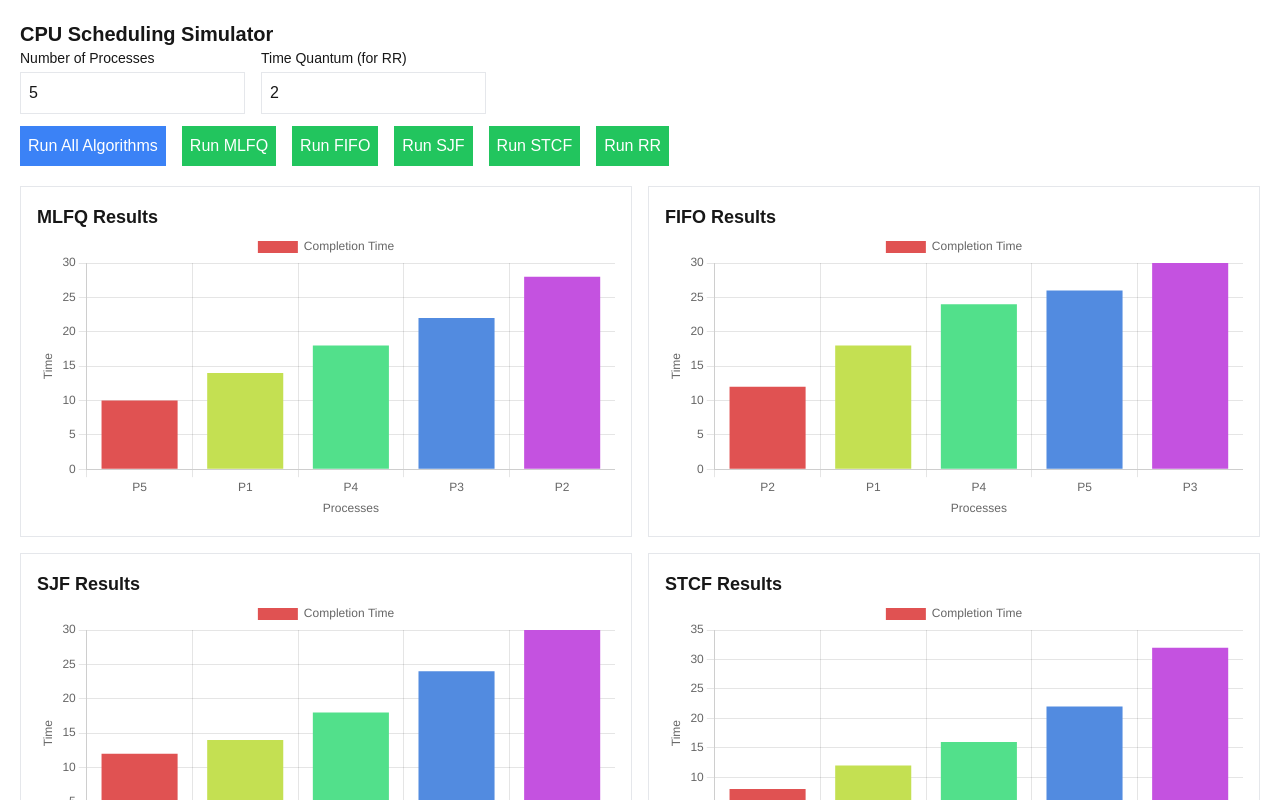
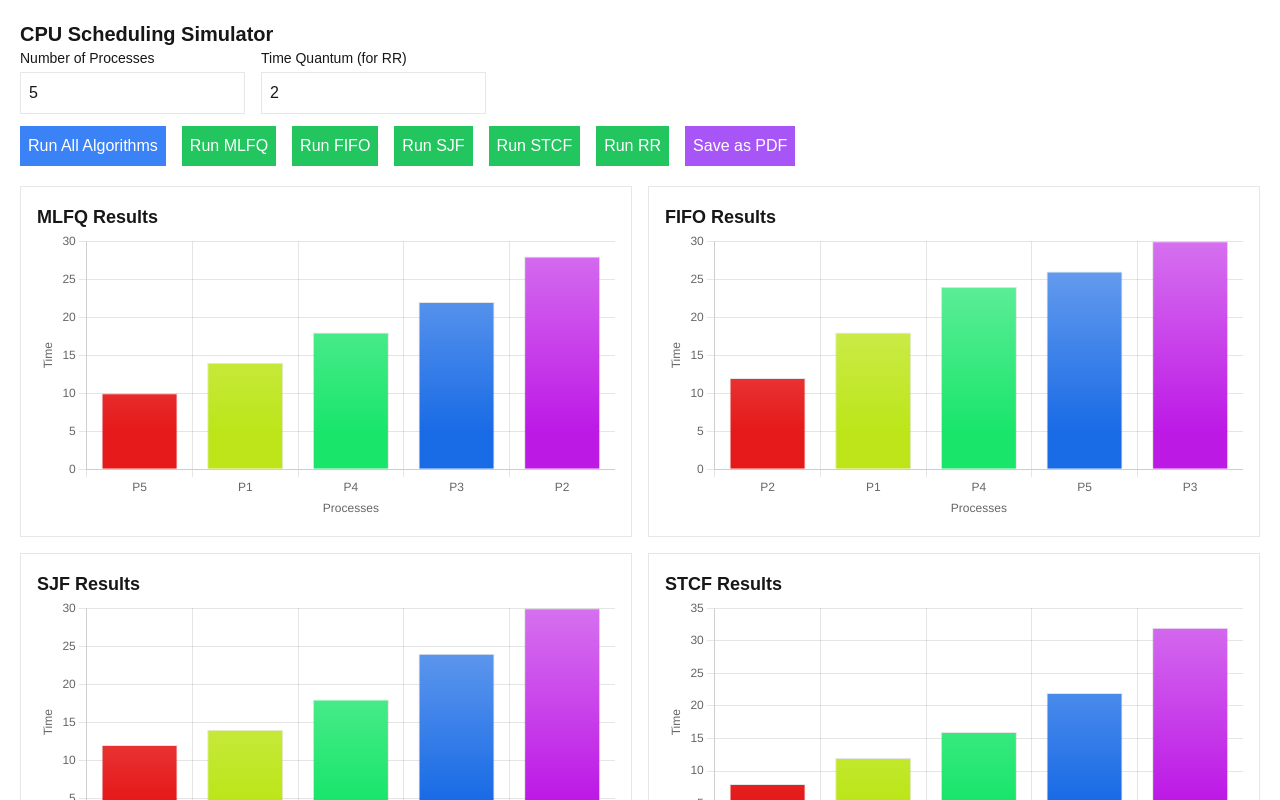
Before and after one commit to Charmaine001/cs540proj1, a Next.js app: page / in a window 1280 px wide. Both pictures are taken after a click on the button "Run All Algorithms". Shown: the top 800 px of the page. Built offline with nearby package versions, Linux system fonts and the light colour scheme.

Commit message:
Added capability to save results as pdf

```diff
--- a/package.json
+++ b/package.json
@@ -13,6 +13,7 @@
   },
   "dependencies": {
     "chart.js": "^4.4.8",
+    "html2canvas": "^1.4.1",
     "jspdf": "^3.0.0",
     "next": "15.1.7",
     "react": "^19.0.0",
--- a/src/app/page.js
+++ b/src/app/page.js
@@ -5,7 +5,8 @@ import Link from "next/link";
 import { useEffect, useState } from "react";
 import { Bar } from "react-chartjs-2";
 import Chart from "chart.js/auto";
-
+import html2canvas from "html2canvas";
+import jsPDF from "jspdf";
 
 // Function to generate random processes
 const generateProcesses = (num) => {
@@ -164,7 +165,37 @@ const mlfqScheduling = (processes) => {
   return result;
 };
 
+const generateGradientColors = (data) => {
+  const gradients = [];
+  for (let i = 0; i < data.length; i++) {
+    const ctx = document.createElement("canvas").getContext("2d");
+    const gradient = ctx.createLinearGradient(0, 0, 0, 200); // Vertical gradient
+    gradient.addColorStop(0, `hsl(${(i * 72) % 360}, 80%, 70%)`); // Brighter start color
+    gradient.addColorStop(1, `hsl(${(i * 72) % 360}, 80%, 50%)`); // Brighter end color
+    gradients.push(gradient);
+  }
+  return gradients;
+};
+const saveAsPDF = () => {
+  // Get the results container element
+  const resultsContainer = document.getElementById("results-container");
 
+  // Use html2canvas to capture the content as an image
+  html2canvas(resultsContainer).then((canvas) => {
+    const imgData = canvas.toDataURL("image/png"); // Convert canvas to image data URL
+    const pdf = new jsPDF("p", "mm", "a4"); // Create a new PDF in portrait mode, A4 size
+
+    // Calculate dimensions for the image in the PDF
+    const imgWidth = 190; // Width of the image in the PDF (190mm for A4)
+    const imgHeight = (canvas.height * imgWidth) / canvas.width; // Maintain aspect ratio
+
+    // Add the image to the PDF
+    pdf.addImage(imgData, "PNG", 10, 10, imgWidth, imgHeight);
+
+    // Save the PDF file
+    pdf.save("scheduling_results.pdf");
+  });
+};
 // Main Component
 const SchedulerApp = () => {
   const [numProcesses, setNumProcesses] = useState(5);
@@ -294,11 +325,16 @@ const SchedulerApp = () => {
             Run {algo}
           </button>
         ))}
+        <button className="bg-purple-500 text-white p-2" onClick={saveAsPDF}>
+          Save as PDF
+        </button>
       </div>
 
-      {/* Display Results Side by Side */}
-      <div className="grid grid-cols-2 gap-4 mt-5">
-        {Object.entries(results).map(([algo, data]) => (
+      {/* Results Container */}
+      <div id="results-container" className="grid grid-cols-2 gap-4 mt-5">
+        {Object.entries(results).map(([algo, data]) => {
+          const gradientColors = generateGradientColors(data);
+          return (
             <div key={algo} className="border p-4">
               <h2 className="text-lg font-bold">{algo} Results</h2>
               <Bar
@@ -308,17 +344,27 @@ const SchedulerApp = () => {
                     {
                       label: "Completion Time",
                       data: data.map((p) => p.completionTime),
-                    backgroundColor: data.map((_, i) => `hsl(${(i * 72) % 360}, 70%, 60%)`),
+                      backgroundColor: gradientColors,
+                      borderColor: "rgba(0, 0, 0, 0.1)",
+                      borderWidth: 1,
+                      hoverBackgroundColor: gradientColors,
+                      hoverBorderColor: "rgba(0, 0, 0, 0.3)",
                     },
                   ],
                 }}
                 options={{
+                  responsive: true,
+                  animation: {
+                    duration: 1000,
+                    easing: "easeInOutQuad",
+                  },
                   scales: {
                     y: {
                       title: {
                         display: true,
                         text: "Time",
                       },
+                      beginAtZero: true,
                     },
                     x: {
                       title: {
@@ -327,10 +373,21 @@ const SchedulerApp = () => {
                       },
                     },
                   },
+                  plugins: {
+                    tooltip: {
+                      enabled: true,
+                      mode: "index",
+                      intersect: false,
+                    },
+                    legend: {
+                      display: false,
+                    },
+                  },
                 }}
               />
             </div>
-        ))}
+          );
+        })}
       </div>
     </div>
   );
```
Also changed, not shown: 1 other file (tests, documents, lock files or other folders). Lines whose indentation alone changed are shown as unchanged.
